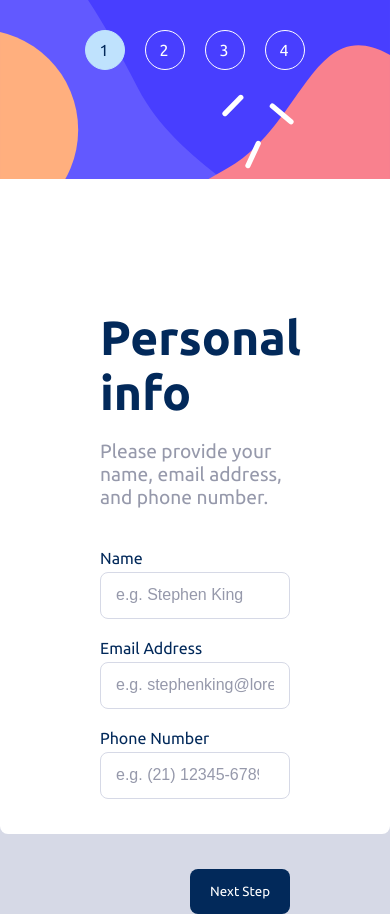
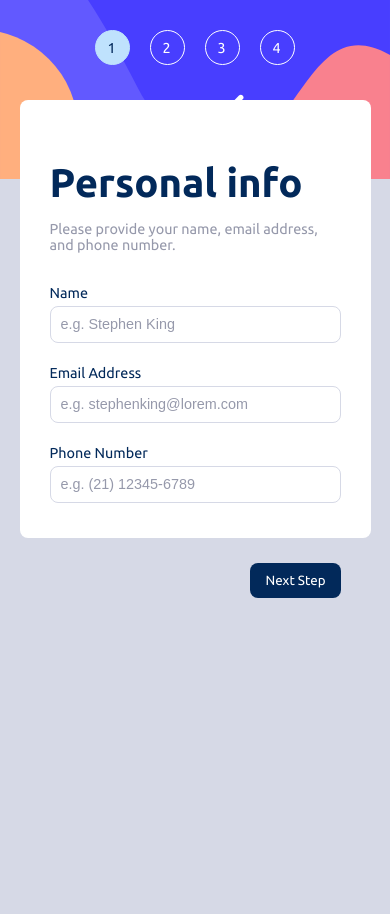
Before and after one commit to williampgdias/multi-step-app, a plain HTML site: page index.html in a window 390 px wide. After the commit the page ends 844 px from the top, so only its background shows below. Drawn offline with nearby package versions, Linux system fonts and the light colour scheme.

Commit message:
feat(style.css): Finalizando o responsivo do step-1.

```diff
--- a/assets/css/style.css
+++ b/assets/css/style.css
@@ -72,6 +72,7 @@ body {
     border-radius: 8px;
     display: flex;
     background-color: var(--white);
+    margin: 0 20px;
 }
 
 /* Steps */
@@ -267,6 +268,12 @@ input:checked + .slider:before {
     .steps div p:nth-child(2) {
         font-size: 0.85rem;
     }
+
+    /* Content */
+    .content {
+        padding-left: 30px;
+        padding-right: 30px;
+    }
 }
 
 @media screen and (max-width: 600px) {
@@ -274,18 +281,20 @@ input:checked + .slider:before {
         display: block;
     }
     .container {
-        display: block;
+        display: inline;
         padding: 0;
+        margin: 0;
     }
     .sidebar {
         background: url('../images/bg-sidebar-mobile.svg') no-repeat;
         background-size: 100%;
         width: 100%;
-        height: 250px;
         display: flex;
         justify-content: center;
         align-items: flex-start;
         gap: 20px;
+        position: fixed;
+        z-index: 1;
     }
     .steps:not(:last-child) {
         margin-bottom: 0;
@@ -298,4 +307,44 @@ input:checked + .slider:before {
         height: 40px;
         font-size: 1rem;
     }
+
+    /* Content */
+    .content {
+        z-index: 2;
+        position: relative;
+        top: 100px;
+        width: 90%;
+        background-color: var(--white);
+        margin: 0 auto;
+        border-radius: 8px;
+    }
 }
+
+@media screen and (max-width: 400px) {
+    #steps-number {
+        font-size: 0.9rem;
+        width: 35px;
+        height: 35px;
+    }
+    .title {
+        font-size: 2.5rem;
+        margin-bottom: 15px;
+    }
+    #first-step p {
+        font-size: 0.9rem;
+        margin-bottom: 30px;
+    }
+    .first-step-form label {
+        font-size: 0.9rem;
+    }
+    .first-step-form input {
+        padding: 10px;
+    }
+    .first-step-form input::placeholder {
+        font-size: 0.9rem;
+    }
+    .btn {
+        padding: 10px 15px;
+        margin-top: 40px;
+    }
+}
```
